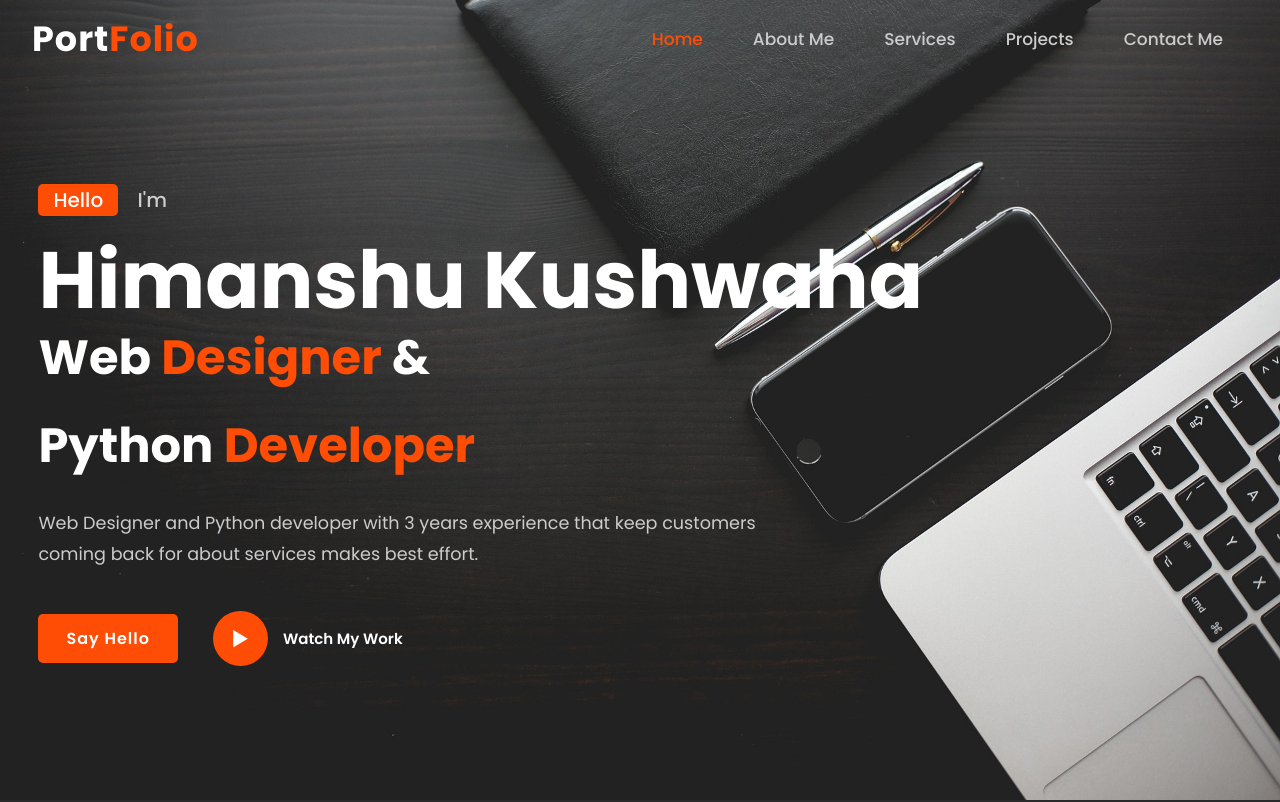
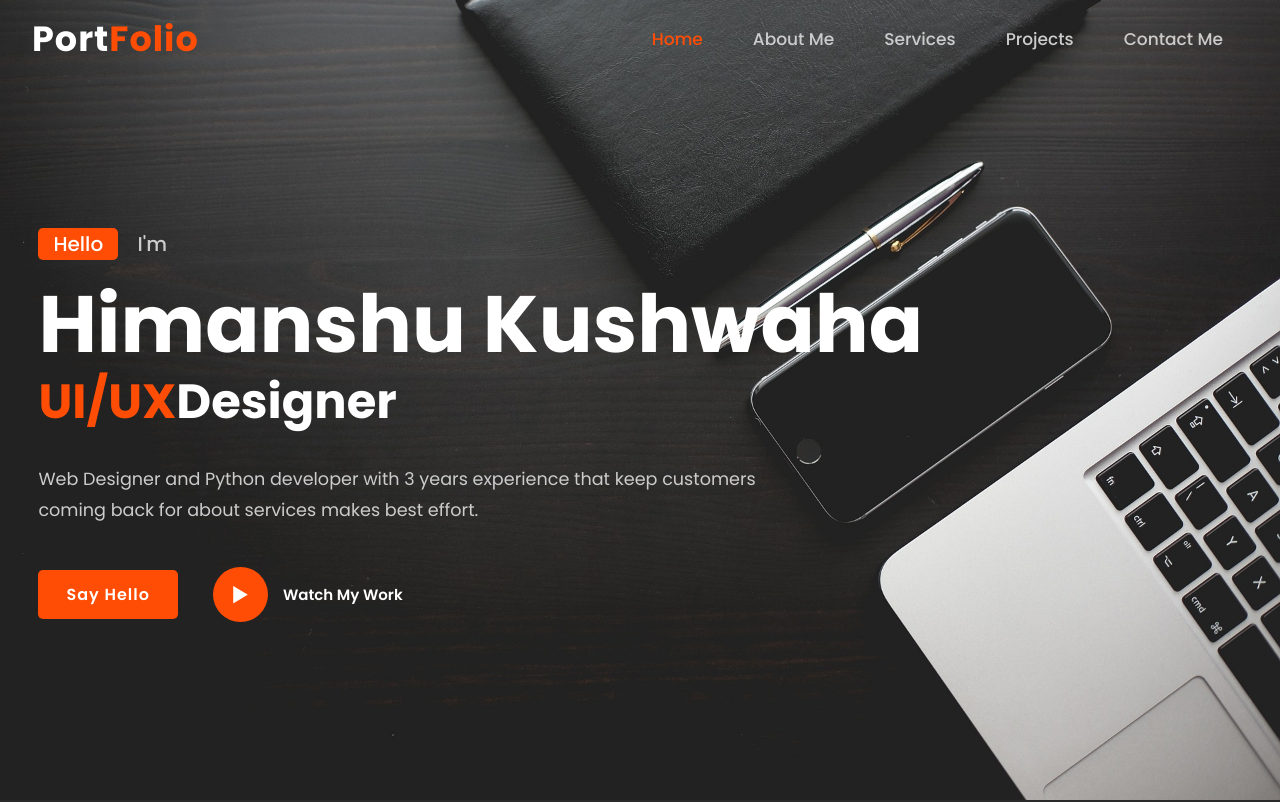
Before and after one commit to Himanshhhyou/my-portfolio, a plain HTML site: page index.html in a window 1280 px wide. Shown: the top 802 px of the page. Drawn offline with nearby package versions, Linux system fonts and the light colour scheme.

Commit message:
Update index.html

```diff
--- a/index.html
+++ b/index.html
@@ -42,7 +42,7 @@
 				<span class="two">I'm</span>
 			</div>
 			<h1>Himanshu Kushwaha</h1>
-			<h3>Web<span> Designer</span> & </h3><h3>Python <span>Developer</span></h3>
+			<h3><span>UI/UX</span>Designer</h3>
 
 			<p>Web Designer and Python developer with 3 years experience that keep customers <br> coming back for about services makes best effort.</p>
 			<div class="button">
```
